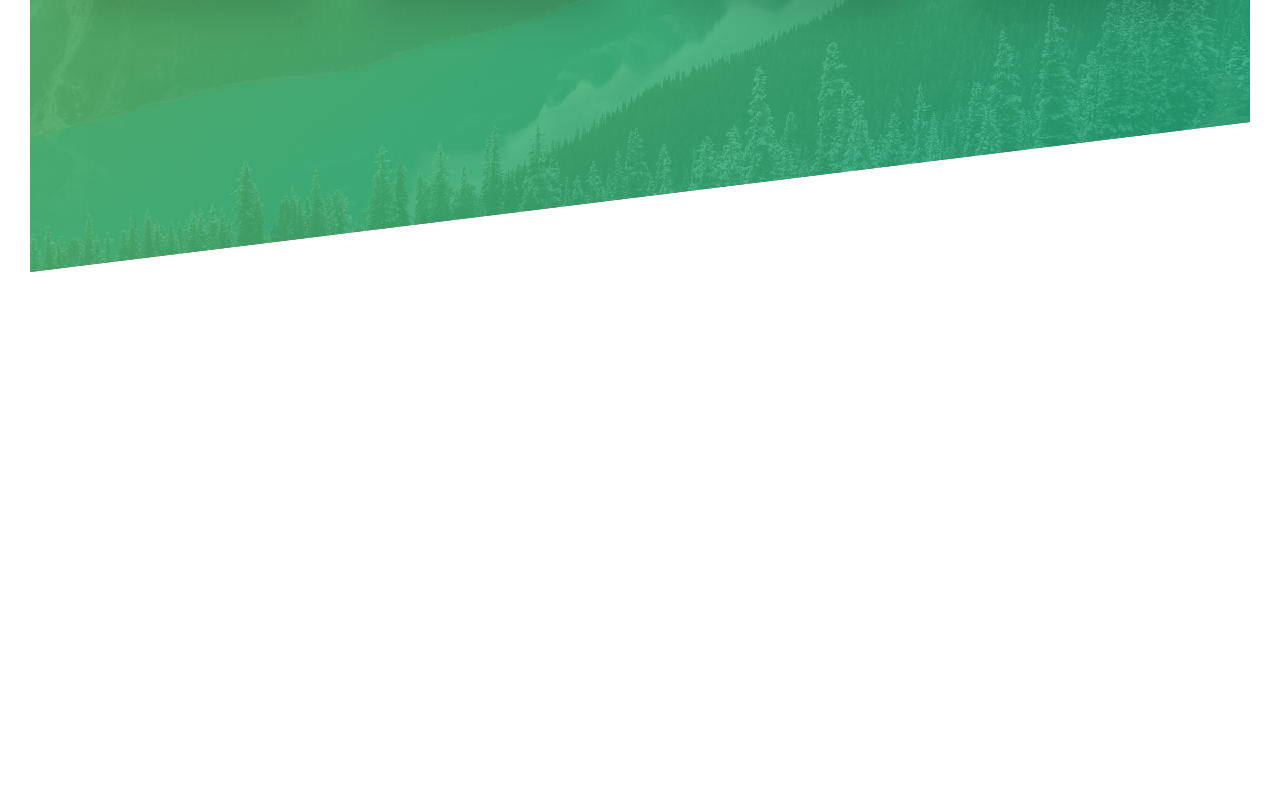
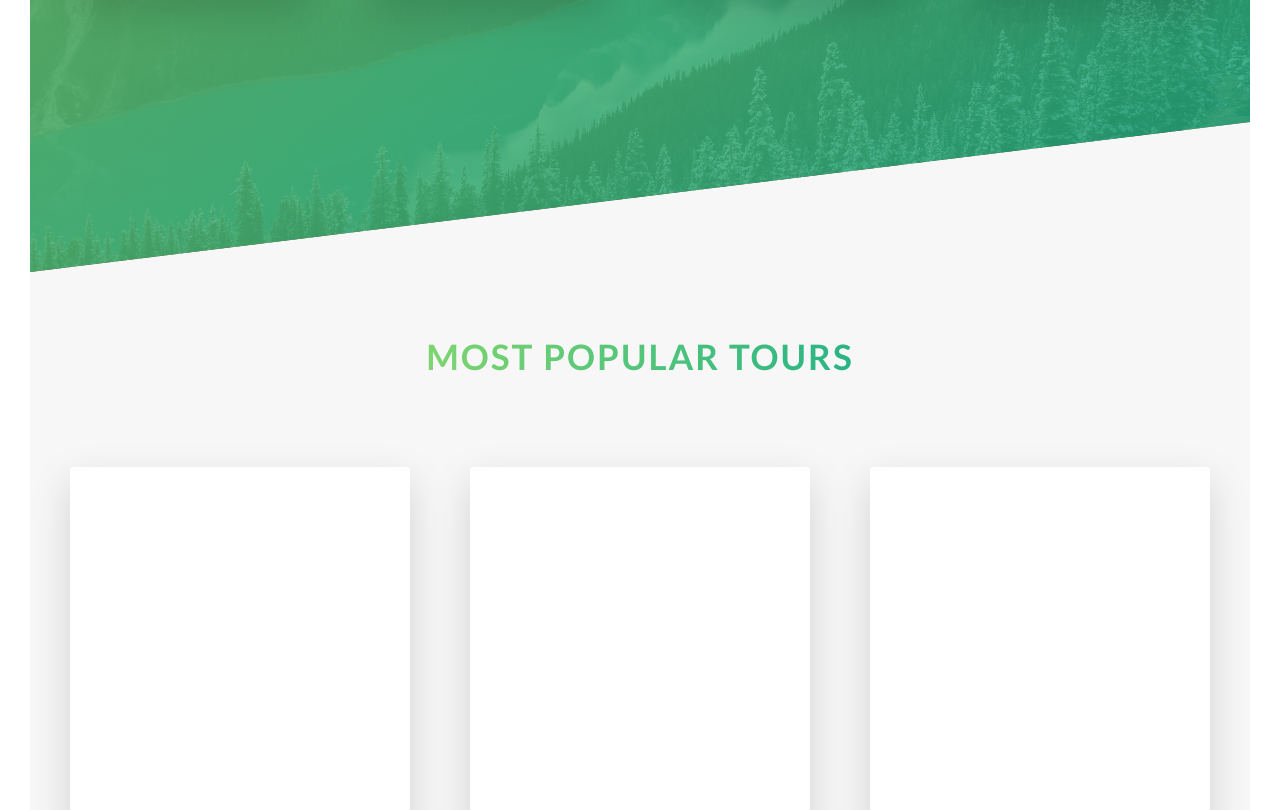
Before and after one commit to vibraniumSwaleh/wander, a website: page public/index.html in a window 1280 px wide. Shown: the part 1990-2800 px from the top of the page. Before the commit the page ends 2262 px from the top, so only its background shows below. Drawn offline with Linux system fonts and the light colour scheme.

Commit message:
start tour section, setup cards

```diff
--- a/public/index.html
+++ b/public/index.html
@@ -32,9 +32,12 @@
       </div>
     </header>
 
+    <main>
       <section class="section-about">
         <div class="u-center-text u-margin-bottom-big">
-        <h2 class="heading-secondary">Exciting tours for adventurous people</h2>
+          <h2 class="heading-secondary">
+            Exciting tours for adventurous people
+          </h2>
         </div>
 
         <div class="row">
@@ -45,8 +48,8 @@
             <p class="paragraph">
               Lorem ipsum dolor sit amet consectetur adipisicing elit. Suscipit
               reiciendis et harum reprehenderit? Quibusdam voluptatibus, veniam
-            labore aliquam dicta nihil itaque quaerat in impedit, corrupti illum
-            sequi, unde eaque veritatis.
+              labore aliquam dicta nihil itaque quaerat in impedit, corrupti
+              illum sequi, unde eaque veritatis.
             </p>
 
             <h3 class="heading-tertiary u-margin-bottom-small">
@@ -54,8 +57,8 @@
             </h3>
             <p class="paragraph">
               Lorem ipsum dolor sit amet consectetur adipisicing elit. Atque
-            similique facilis aperiam vero? Doloribus eaque voluptates nisi aut
-            natus fugit illo laboriosam. Fuga quia nesciunt non ipsa!
+              similique facilis aperiam vero? Doloribus eaque voluptates nisi
+              aut natus fugit illo laboriosam. Fuga quia nesciunt non ipsa!
             </p>
 
             <a href="#" class="btn-text"> Learn more &rarr; </a>
@@ -139,6 +142,40 @@
         </div>
       </section>
 
+      <section class="section-tours">
+        <div class="u-center-text u-margin-bottom-big">
+          <h2 class="heading-secondary">Most popular tours</h2>
+        </div>
+
+        <div class="row">
+          <div class="col-1-of-3 card">
+            <div class="card__side card__side--front">
+              <div class="card__picture card__picture--1">&nbsp;</div>
+              <div class="card__heading card__heading--1">Heading</div>
+              <div class="card__details card__details--1">Details</div>
+            </div>
+            <div class="card__side card__side--back card__side--back--1">
+              BACK
+            </div>
+          </div>
+
+          <div class="col-1-of-3 card">
+            <div class="card__side card__side--front">FRONT</div>
+            <div class="card__side card__side--back card__side--back--2">
+              BACK
+            </div>
+          </div>
+
+          <div class="col-1-of-3 card">
+            <div class="card__side card__side--front">FRONT</div>
+            <div class="card__side card__side--back card__side--back--3">
+              BACK
+            </div>
+          </div>
+        </div>
+      </section>
+    </main>
+
     <!-- <section class="grid-test">
       <div class="row">
         <div class="col-1-of-2">Col 1 of 2</div>
--- a/sass/abstracts/_variables.scss
+++ b/sass/abstracts/_variables.scss
@@ -3,7 +3,14 @@ $color-primary: #55c57a;
 $color-primary-light: #7ed56f;
 $color-primary-dark: #28b485;
 
+$color-secondary-light: #ffb900;
+$color-secondary-dark: #ff7730;
+
+$color-secondary-tertiary: #2998ff;
+$color-secondary-tertiary: #5643fa;
+
 $color-gray-light-1: #f7f7f7;
+
 $color-gray-dark: #777;
 $color-white: #fff;
 $color-black: #000;
--- /dev/null
+++ b/sass/components/_card.scss
@@ -0,0 +1,67 @@
+.card {
+  position: relative;
+  perspective: 150rem;
+  -moz-perspective: 150rem;
+  height: 50rem;
+
+  &__side {
+    position: absolute;
+    top: 0;
+    left: 0;
+    color: $color-white;
+    font-size: 4rem;
+    height: 50rem;
+    width: 100%;
+    transition: all .8s ease;
+    backface-visibility: hidden;
+    border-radius: 3px;
+    box-shadow: 0 1.5rem 4rem rgba($color-black, .15);
+
+    &--front {
+      background-color: $color-white;
+    }
+
+    &--back {
+      background-color: rgba(0, 255, 21, 0.5);
+      transform: rotateY(-180deg);
+
+      &--1 {
+        background-image: linear-gradient(
+            to right bottom,
+            rgba($color-secondary-light, 0.8),
+            rgba($color-secondary-dark, 0.8)
+          ),
+          url("/img/nat-6.jpg");
+      }
+    }
+  }
+
+  &:hover &__side--front {
+    transform: rotateY(180deg);
+  }
+  &:hover &__side--back {
+    transform: rotateY(0deg);
+  }
+
+  &__picture {
+
+    &-1 {}
+    &-2 {}
+    &-3 {}
+  }
+
+  &__heading {
+
+    &-1 {}
+    &-2 {}
+    &-3 {}
+  }
+
+  &__details {
+
+    &-1 {}
+    &-2 {}
+    &-3 {}
+  }
+
+}
--- a/sass/main.scss
+++ b/sass/main.scss
@@ -10,7 +10,7 @@
 @import "components/button";
 @import "components/composition";
 @import "components/feature-box";
-
+@import "components/card";
 
 @import "layout/header";
 @import "layout/grid";
--- a/sass/pages/_home.scss
+++ b/sass/pages/_home.scss
@@ -17,3 +17,9 @@
   margin-top: -12rem;
   padding: 20rem 0;
 }
+
+.section-tours {
+  background-color: $color-gray-light-1;
+    padding: 25rem 0 50rem 0;
+    margin-top: -12rem;
+}
```
Also changed, not shown: css/style.css. Lines whose indentation alone changed are shown as unchanged.
